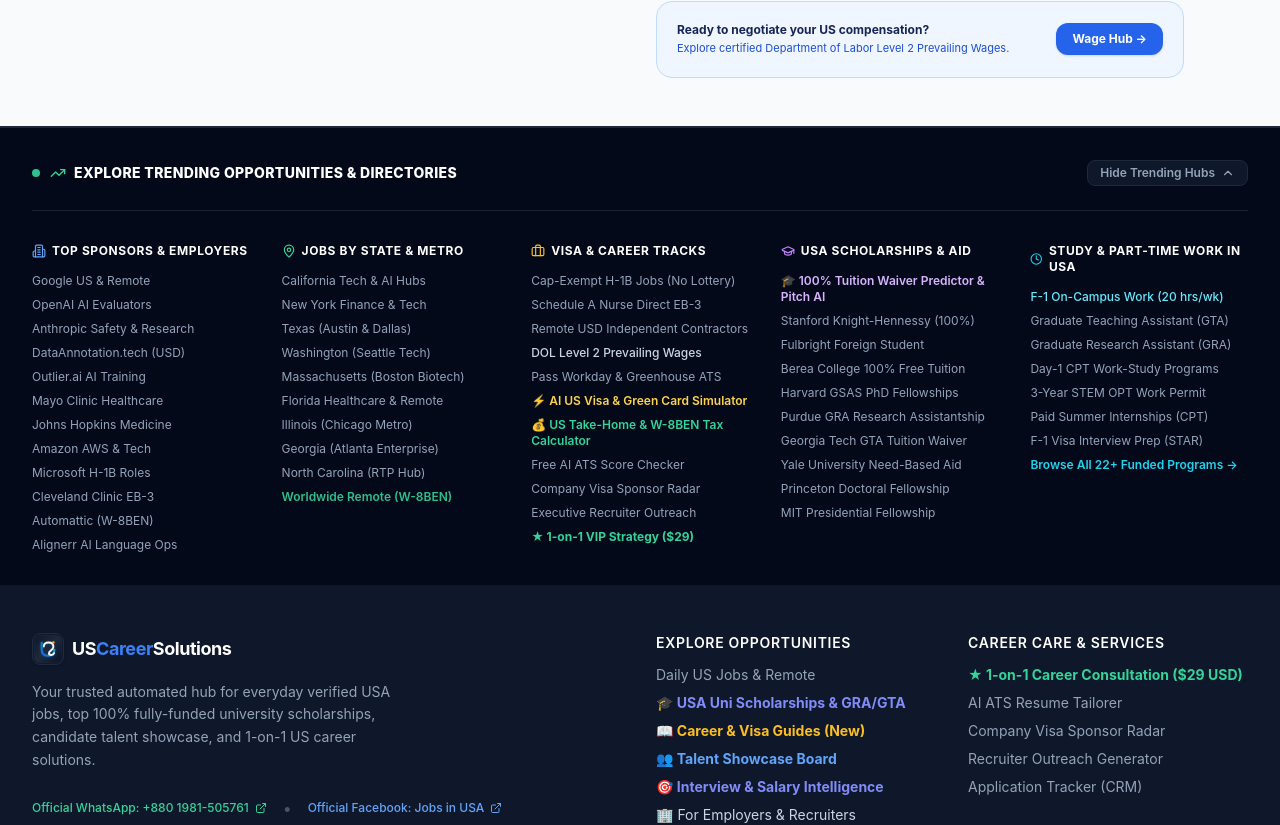
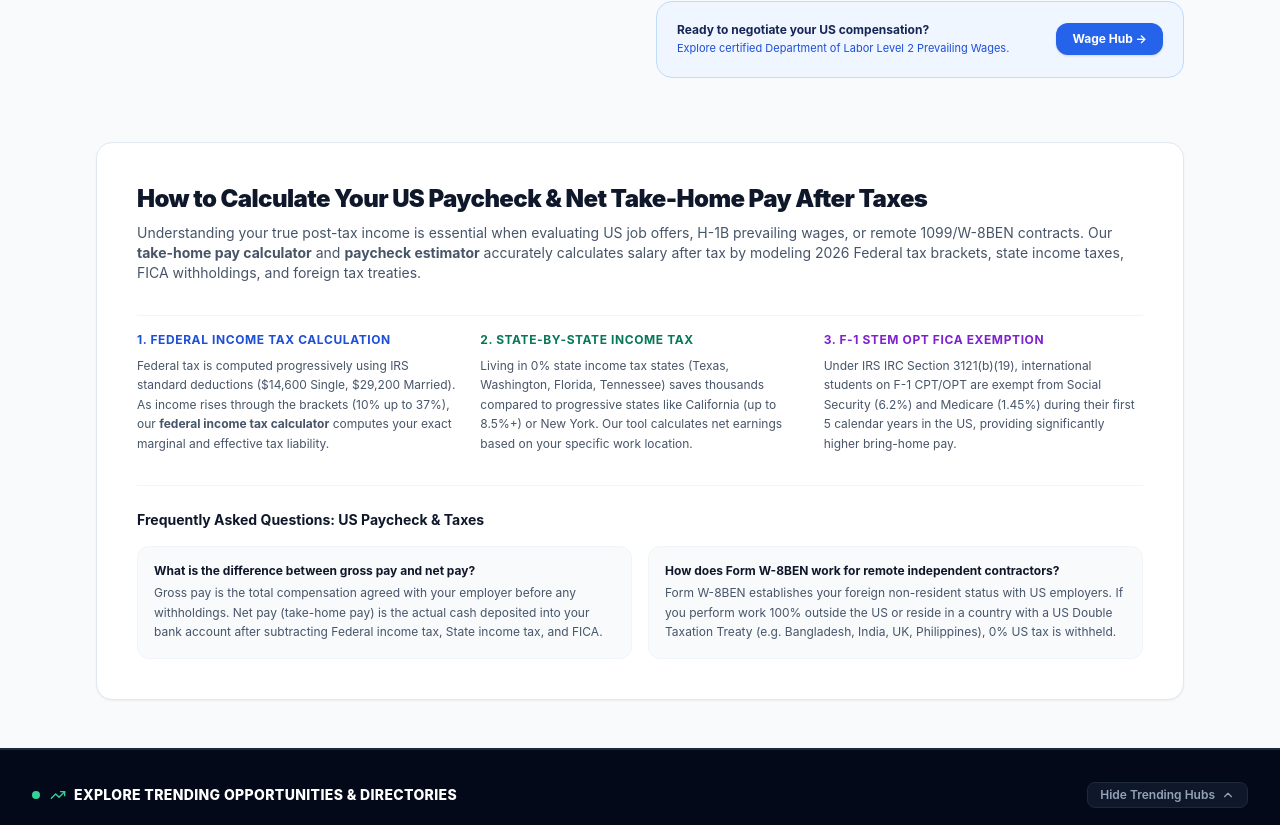
Before and after one commit to dhshishirD/US_Career_Solutions, a Next.js app: page /tools/salary-tax-calculator in a window 1280 px wide. Shown: the part 948-1773 px from the top of the page. Built offline with nearby package versions, Linux system fonts and the light colour scheme.

Commit message:
feat: Integrate high-demand, high-CPC keywords naturally across tools and guides without stuffing

```diff
--- a/app/tools/salary-tax-calculator/page.tsx
+++ b/app/tools/salary-tax-calculator/page.tsx
@@ -411,6 +411,67 @@
 
       </div>
 
+      {/* Authoritative Educational & FAQ Section (Natural High-Value SEO) */}
+      <div className="mt-16 bg-white rounded-2xl border border-slate-200 p-6 sm:p-10 shadow-sm space-y-8">
+        <div>
+          <h2 className="text-xl sm:text-2xl font-black text-slate-900 tracking-tight">
+            How to Calculate Your US Paycheck & Net Take-Home Pay After Taxes
+          </h2>
+          <p className="text-xs sm:text-sm text-slate-600 mt-2 leading-relaxed">
+            Understanding your true post-tax income is essential when evaluating US job offers, H-1B prevailing wages, or remote 1099/W-8BEN contracts. Our <strong>take-home pay calculator</strong> and <strong>paycheck estimator</strong> accurately calculates salary after tax by modeling 2026 Federal tax brackets, state income taxes, FICA withholdings, and foreign tax treaties.
+          </p>
+        </div>
+
+        <div className="grid grid-cols-1 md:grid-cols-3 gap-6 pt-4 border-t border-slate-100">
+          <div className="space-y-2">
+            <h3 className="text-xs font-bold uppercase text-blue-700 tracking-wider">
+              1. Federal Income Tax Calculation
+            </h3>
+            <p className="text-xs text-slate-600 leading-relaxed">
+              Federal tax is computed progressively using IRS standard deductions ($14,600 Single, $29,200 Married). As income rises through the brackets (10% up to 37%), our <strong>federal income tax calculator</strong> computes your exact marginal and effective tax liability.
+            </p>
+          </div>
+
+          <div className="space-y-2">
+            <h3 className="text-xs font-bold uppercase text-emerald-700 tracking-wider">
+              2. State-by-State Income Tax
+            </h3>
+            <p className="text-xs text-slate-600 leading-relaxed">
+              Living in 0% state income tax states (Texas, Washington, Florida, Tennessee) saves thousands compared to progressive states like California (up to 8.5%+) or New York. Our tool calculates net earnings based on your specific work location.
+            </p>
+          </div>
+
+          <div className="space-y-2">
+            <h3 className="text-xs font-bold uppercase text-purple-700 tracking-wider">
+              3. F-1 STEM OPT FICA Exemption
+            </h3>
+            <p className="text-xs text-slate-600 leading-relaxed">
+              Under IRS IRC Section 3121(b)(19), international students on F-1 CPT/OPT are exempt from Social Security (6.2%) and Medicare (1.45%) during their first 5 calendar years in the US, providing significantly higher bring-home pay.
+            </p>
+          </div>
+        </div>
+
+        {/* Quick FAQ Grid */}
+        <div className="pt-6 border-t border-slate-100">
+          <h3 className="text-sm font-bold text-slate-900 mb-4">Frequently Asked Questions: US Paycheck & Taxes</h3>
+          <div className="grid grid-cols-1 md:grid-cols-2 gap-4 text-xs text-slate-600">
+            <div className="p-4 rounded-xl bg-slate-50 border border-slate-100 space-y-1">
+              <strong className="text-slate-900 font-bold block">What is the difference between gross pay and net pay?</strong>
+              <p className="leading-relaxed">
+                Gross pay is the total compensation agreed with your employer before any withholdings. Net pay (take-home pay) is the actual cash deposited into your bank account after subtracting Federal income tax, State income tax, and FICA.
+              </p>
+            </div>
+
+            <div className="p-4 rounded-xl bg-slate-50 border border-slate-100 space-y-1">
+              <strong className="text-slate-900 font-bold block">How does Form W-8BEN work for remote independent contractors?</strong>
+              <p className="leading-relaxed">
+                Form W-8BEN establishes your foreign non-resident status with US employers. If you perform work 100% outside the US or reside in a country with a US Double Taxation Treaty (e.g. Bangladesh, India, UK, Philippines), 0% US tax is withheld.
+              </p>
+            </div>
+          </div>
+        </div>
+      </div>
+
     </div>
   );
 }
--- a/app/tools/scholarship-predictor/page.tsx
+++ b/app/tools/scholarship-predictor/page.tsx
@@ -425,6 +425,47 @@
         </div>
       )}
 
+      {/* Authoritative Graduate Funding & Assistantship Guide (Natural High-Value SEO) */}
+      <div className="mt-16 bg-white rounded-2xl border border-slate-200 p-6 sm:p-10 shadow-sm space-y-8">
+        <div>
+          <h2 className="text-xl sm:text-2xl font-black text-slate-900 tracking-tight">
+            How to Secure Fully Funded Master\'s & PhD Graduate Scholarships in the USA
+          </h2>
+          <p className="text-xs sm:text-sm text-slate-600 mt-2 leading-relaxed">
+            Studying in the United States does not require personal loans. Thousands of <strong>graduate student scholarships</strong>, <strong>fully funded master\'s programs</strong>, and <strong>doctoral scholarships</strong> are awarded annually by US research universities through institutional Graduate Research (GRA) and Teaching Assistantships (GTA).
+          </p>
+        </div>
+
+        <div className="grid grid-cols-1 md:grid-cols-3 gap-6 pt-4 border-t border-slate-100 text-xs">
+          <div className="space-y-2">
+            <h3 className="font-bold text-purple-700 uppercase tracking-wider">
+              1. 100% Tuition Waivers via GRA/GTA
+            </h3>
+            <p className="text-slate-600 leading-relaxed">
+              When appointed as a Graduate Assistant, US universities waive 100% of out-of-state tuition fees and pay a bi-weekly living salary (\$2,200 to \$3,800/month), fully funding your graduate degree and living expenses.
+            </p>
+          </div>
+
+          <div className="space-y-2">
+            <h3 className="font-bold text-blue-700 uppercase tracking-wider">
+              2. Fully Funded PhD Programs
+            </h3>
+            <p className="text-slate-600 leading-relaxed">
+              Almost all accredited US PhD programs in STEM, Nursing, and Social Sciences are 100% fully funded for 4 to 5 years, guaranteeing full tuition remission, comprehensive health insurance, and annual fellowships.
+            </p>
+          </div>
+
+          <div className="space-y-2">
+            <h3 className="font-bold text-emerald-700 uppercase tracking-wider">
+              3. Professor Cold Outreach Protocol
+            </h3>
+            <p className="text-slate-600 leading-relaxed">
+              Direct faculty sponsorship is the primary gateway to research grant funding. Reaching out with targeted, concise emails that connect your background to a professor\'s recent publications yields significantly higher response rates.
+            </p>
+          </div>
+        </div>
+      </div>
+
     </div>
   );
 }
--- a/app/tools/visa-simulator/page.tsx
+++ b/app/tools/visa-simulator/page.tsx
@@ -604,6 +604,56 @@
 
       </div>
 
+      {/* Authoritative US Immigration & Green Card Pathways Guide (Natural SEO) */}
+      <div className="mt-16 bg-white rounded-2xl border border-slate-200 p-6 sm:p-10 shadow-sm space-y-8">
+        <div>
+          <h2 className="text-xl sm:text-2xl font-black text-slate-900 tracking-tight">
+            Understanding US Employment-Based Green Card & Visa Pathways (2026)
+          </h2>
+          <p className="text-xs sm:text-sm text-slate-600 mt-2 leading-relaxed">
+            Transitioning from an F-1 student visa, H-1B, or direct foreign hiring to a <strong>permanent resident green card</strong> requires navigating specific USCIS preference categories. Our <strong>US visa eligibility simulator</strong> evaluates your qualifications across major employment-based (EB) immigrant and non-immigrant pathways.
+          </p>
+        </div>
+
+        <div className="grid grid-cols-1 md:grid-cols-3 gap-6 pt-4 border-t border-slate-100 text-xs">
+          <div className="space-y-2">
+            <h3 className="font-bold text-blue-700 uppercase tracking-wider">
+              EB-1A & EB-1B Extraordinary Ability
+            </h3>
+            <p className="text-slate-600 leading-relaxed">
+              The <strong>EB-1 green card</strong> category is reserved for individuals with sustained national or international acclaim, outstanding researchers, and multinational executives. EB-1A allows <strong>self-sponsored green card</strong> petitions with no employer requirement and current priority dates.
+            </p>
+          </div>
+
+          <div className="space-y-2">
+            <h3 className="font-bold text-purple-700 uppercase tracking-wider">
+              EB-2 National Interest Waiver (NIW)
+            </h3>
+            <p className="text-slate-600 leading-relaxed">
+              The <strong>EB-2 NIW green card</strong> allows professionals holding advanced degrees (Master\'s, PhD) or exceptional ability in STEM, healthcare, or AI to waive the permanent job offer and PERM labor certification if their endeavor has substantial merit and national importance to the United States.
+            </p>
+          </div>
+
+          <div className="space-y-2">
+            <h3 className="font-bold text-emerald-700 uppercase tracking-wider">
+              Schedule A Nurse & EB-3 Professional
+            </h3>
+            <p className="text-slate-600 leading-relaxed">
+              Under Department of Labor Schedule A designation, Registered Nurses (RNs) and physical therapists are pre-certified for <strong>employment-based green cards</strong>, allowing hospitals to sponsor permanent residency directly without lengthy labor market testing.
+            </p>
+          </div>
+        </div>
+
+        <div className="pt-4 border-t border-slate-100 flex flex-col sm:flex-row items-center justify-between text-xs text-slate-500 gap-4">
+          <p>
+            USCIS regulations, Form I-140 filing criteria, and visa bulletin priority dates are updated periodically by the US Department of State.
+          </p>
+          <Link href="/guides" className="text-blue-600 font-bold hover:underline shrink-0">
+            Read Complete Visa Blueprints &rarr;
+          </Link>
+        </div>
+      </div>
+
     </div>
   );
 }
```
